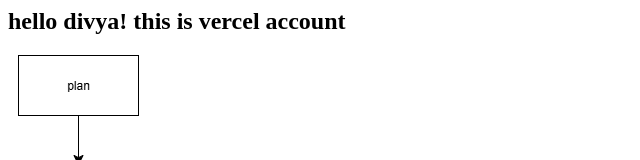
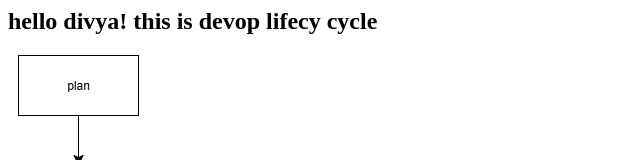
Before and after one commit to DivyaNukala47/vercel-devops, a plain HTML site: page index.html in a window 1280 px wide. Shown: the top 160 px of the page, without its empty margins (0-640 px from the left). Drawn offline with Linux system fonts and the light colour scheme.

Commit message:
Update index.html

```diff
--- a/index.html
+++ b/index.html
@@ -2,7 +2,7 @@
   <head>
     <title>simple program</title>
     <body>
-     <h2> hello divya! this is vercel account</h2>
+     <h2> hello divya! this is devop lifecy cycle</h2>
       <img src="devops lifecycle with shape.png">
     </body>
   </head>
```
